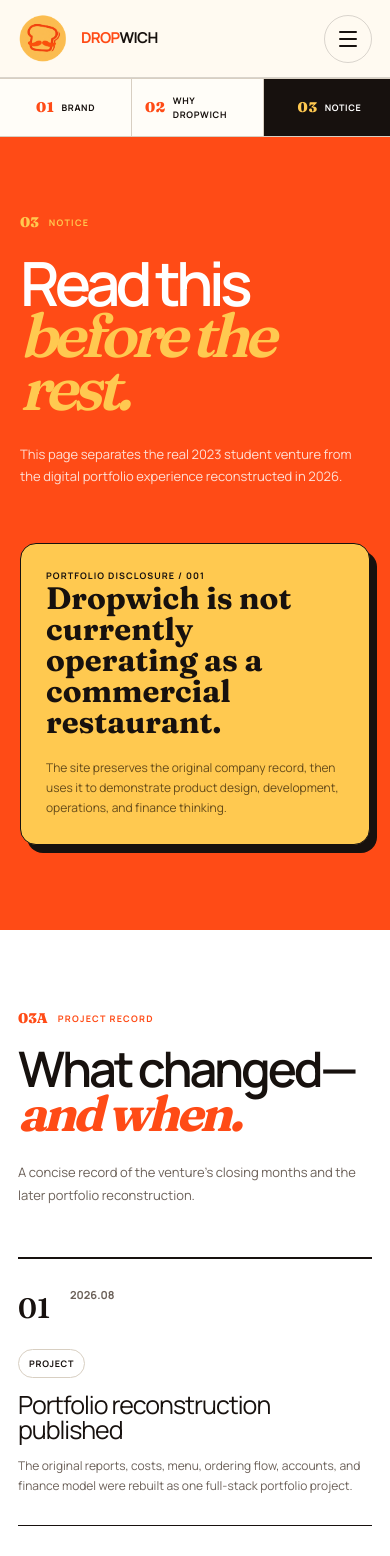
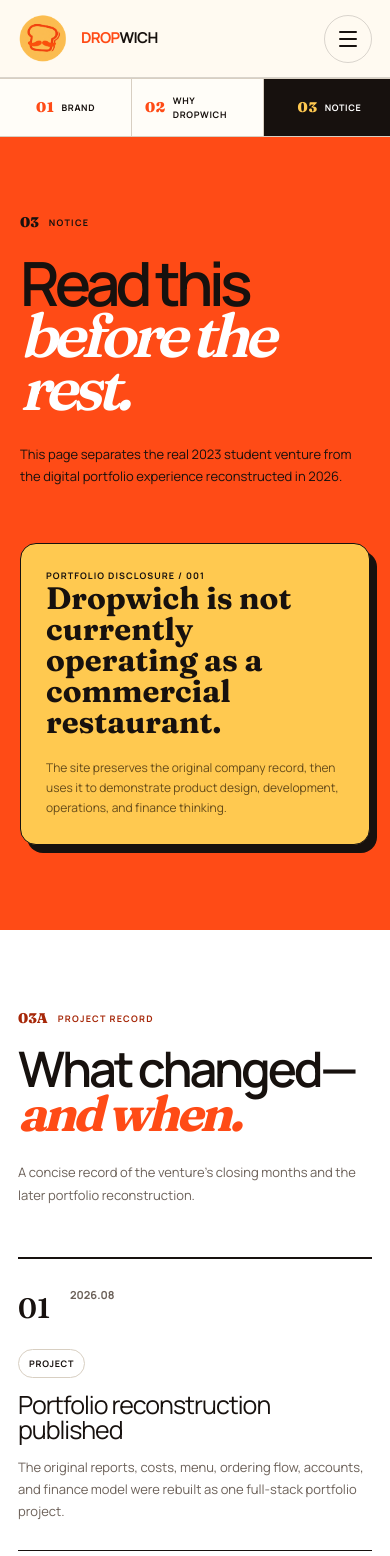
Before and after one commit to mizontheprogrammer/dropwich, a Next.js app: page /story/notice in a window 390 px wide. Shown: the top 1556 px of the page. Built offline with nearby package versions, Linux system fonts and the light colour scheme.

Commit message:
Polish About contrast and timeline layout

```diff
--- a/app/story/about.css
+++ b/app/story/about.css
@@ -5,6 +5,7 @@
   --about-line:#d8cfc2;
   --about-muted:#6c6159;
   --about-soft:#f2ece2;
+  --about-accent-dark:#a62708;
   min-height:100svh;
   overflow:visible;
   color:var(--ink);
@@ -12,7 +13,7 @@
 }
 .about-multipage .topbar{color:var(--ink)}
 .about-modern-section{padding:clamp(90px,10vw,150px) clamp(22px,7vw,112px)}
-.about-kicker{margin:0;display:flex;align-items:center;gap:10px;color:var(--red);font-size:10px;font-weight:900;letter-spacing:.14em;text-transform:uppercase}
+.about-kicker{margin:0;display:flex;align-items:center;gap:10px;color:var(--about-accent-dark);font-size:10px;font-weight:900;letter-spacing:.14em;text-transform:uppercase}
 .about-kicker span{font-family:"Fraunces",serif;font-size:14px;letter-spacing:0}
 .about-kicker.light{color:var(--yellow)}
 .about-section-heading{display:grid;grid-template-columns:.28fr 1.15fr .57fr;align-items:start;gap:clamp(24px,5vw,72px)}
@@ -44,7 +45,7 @@
 .brand-art-label{position:absolute;z-index:3;top:28px;left:30px;font-size:9px;font-weight:900;letter-spacing:.14em}
 .brand-modern-art>img{z-index:2;width:min(47%,430px);height:auto;border-radius:50%;filter:drop-shadow(0 22px 28px rgba(82,48,8,.2))}
 .brand-art-orbit,.brand-art-orbit::before,.brand-art-orbit::after{position:absolute;border:1px solid rgba(23,17,14,.32);border-radius:50%}.brand-art-orbit{width:74%;aspect-ratio:1}.brand-art-orbit::before,.brand-art-orbit::after{content:"";inset:12%}.brand-art-orbit::after{inset:25%;border-color:var(--red)}.brand-art-orbit i{width:13px;height:13px;position:absolute;border:2px solid var(--ink);border-radius:50%;background:var(--about-white)}.brand-art-orbit i:nth-child(1){top:7%;left:24%}.brand-art-orbit i:nth-child(2){right:4%;bottom:30%}.brand-art-orbit i:nth-child(3){left:13%;bottom:13%;background:var(--red)}
-.brand-art-word{z-index:1;position:absolute;inset:50% 4% auto;display:flex;justify-content:space-between;translate:0 -50%;font-family:"Manrope",sans-serif;font-size:clamp(72px,7.2vw,122px);font-weight:800;line-height:.8;letter-spacing:-.08em}.brand-art-word span:last-child{color:var(--red)}
+.brand-art-word{z-index:1;position:absolute;inset:50% 4% auto;display:flex;justify-content:space-between;translate:0 -50%;font-family:"Manrope",sans-serif;font-size:clamp(72px,7.2vw,122px);font-weight:800;line-height:.8;letter-spacing:-.08em}.brand-art-word span:last-child{color:var(--about-accent-dark)}
 .brand-modern-art>small{position:absolute;right:28px;bottom:24px;font-size:9px;font-weight:900;letter-spacing:.16em}
 .about-ledger{display:grid;grid-template-columns:repeat(4,1fr);color:#fff;background:var(--ink)}
 .about-ledger article{min-height:138px;padding:24px clamp(18px,3vw,40px);display:grid;grid-template-columns:28px 1fr;align-items:center;gap:14px;border-right:1px solid rgba(255,255,255,.2)}.about-ledger article:last-child{border-right:0}.about-ledger article>span{align-self:start;color:var(--yellow);font-family:"Fraunces",serif;font-size:16px}.about-ledger strong{display:block;font-family:"Manrope",sans-serif;font-size:clamp(28px,3vw,45px);line-height:1;letter-spacing:-.05em}.about-ledger small{display:block;margin-top:7px;color:#b7aaa3;font-size:9px;font-weight:800;letter-spacing:.09em}
@@ -52,8 +53,8 @@
 .brand-principle-grid article{min-height:370px;padding:34px clamp(22px,3vw,42px);display:flex;flex-direction:column;border-right:1px solid var(--ink)}.brand-principle-grid article:last-child{border-right:0}.brand-principle-grid article>div{display:flex;align-items:center;justify-content:space-between}.brand-principle-grid article>div span{font-family:"Fraunces",serif;font-size:20px}.brand-principle-grid svg{width:38px;height:38px;stroke-width:1.4}.brand-principle-grid h3{max-width:360px;margin:auto 0 18px;font-family:"Manrope",sans-serif;font-size:clamp(26px,2.6vw,40px);font-weight:600;line-height:1;letter-spacing:-.045em}.brand-principle-grid p{max-width:360px;margin:0;color:var(--about-muted);font-size:12px;line-height:1.7}
 .brand-system{color:#fff;background:var(--ink)}.brand-system-grid{margin-top:clamp(60px,8vw,105px);display:grid;grid-template-columns:1.25fr .75fr;gap:14px}.brand-system-grid>article{min-width:0;position:relative;overflow:hidden;border:1px solid rgba(255,255,255,.2);border-radius:22px}.brand-system-grid>article>span{position:absolute;z-index:3;top:20px;left:22px;font-size:9px;font-weight:900;letter-spacing:.12em}
 .brand-logo-tile{min-height:700px;grid-row:span 2;display:grid;place-items:center;color:var(--ink);background:var(--red)}.brand-logo-tile::before{content:"";width:68%;aspect-ratio:1;position:absolute;border:1px solid rgba(23,17,14,.35);border-radius:50%;box-shadow:0 0 0 85px rgba(255,201,80,.18),0 0 0 170px rgba(255,255,255,.07)}.brand-logo-tile img{z-index:1;width:min(48%,390px);height:auto;border-radius:50%}.brand-logo-tile>b{position:absolute;left:24px;bottom:24px;font-size:10px;letter-spacing:.11em}
-.brand-type-tile{min-height:340px;padding:78px 28px 28px;background:#fff;color:var(--ink)}.brand-type-tile p{margin:0 0 8px;color:var(--red);font-size:9px;font-weight:900;letter-spacing:.12em}.brand-type-tile strong{margin-bottom:38px;display:block;font-family:"Fraunces",serif;font-size:clamp(38px,4vw,62px);line-height:.9;letter-spacing:-.045em}.brand-type-tile b{font-size:11px;letter-spacing:.05em}
-.brand-palette-tile{min-height:346px;padding:68px 20px 20px;background:#25201d}.brand-palette-tile>div{height:100%;display:grid;grid-template-columns:1fr 1fr;gap:8px}.brand-palette-tile section{min-height:115px;padding:12px;display:flex;justify-content:flex-end;flex-direction:column;border-radius:12px;color:var(--ink);background:var(--yellow)}.brand-palette-tile section.orange{color:#fff;background:var(--red)}.brand-palette-tile section.ink{color:#fff;background:var(--ink);border:1px solid rgba(255,255,255,.2)}.brand-palette-tile section.cream{background:var(--about-paper)}.brand-palette-tile section i{display:none}.brand-palette-tile b{font-size:9px;text-transform:uppercase}.brand-palette-tile small{margin-top:3px;font-size:9px;opacity:.72}
+.brand-type-tile{min-height:340px;padding:78px 28px 28px;background:#fff;color:var(--ink)}.brand-type-tile p{margin:0 0 8px;color:var(--about-accent-dark);font-size:9px;font-weight:900;letter-spacing:.12em}.brand-type-tile strong{margin-bottom:38px;display:block;font-family:"Fraunces",serif;font-size:clamp(38px,4vw,62px);line-height:.9;letter-spacing:-.045em}.brand-type-tile b{font-size:11px;letter-spacing:.05em}
+.brand-palette-tile{min-height:346px;padding:68px 20px 20px;background:#25201d}.brand-palette-tile>div{height:100%;display:grid;grid-template-columns:1fr 1fr;gap:8px}.brand-palette-tile section{min-height:115px;padding:12px;display:flex;justify-content:flex-end;flex-direction:column;border-radius:12px;color:var(--ink);background:var(--yellow)}.brand-palette-tile section.orange{color:var(--ink);background:var(--red)}.brand-palette-tile section.ink{color:#fff;background:var(--ink);border:1px solid rgba(255,255,255,.2)}.brand-palette-tile section.cream{background:var(--about-paper)}.brand-palette-tile section i{display:none}.brand-palette-tile b{font-size:9px;text-transform:uppercase}.brand-palette-tile small{margin-top:3px;font-size:9px;opacity:.82}
 .brand-team-modern{background:var(--yellow)}.brand-team-modern .about-section-heading>p:last-child{color:#674c1e}.about-org-chart{max-width:1320px;margin:70px auto 0;padding:48px;border:1px solid rgba(23,17,14,.24);border-radius:24px;background:var(--about-white);box-shadow:12px 14px 0 var(--ink)}
 .about-org-chart .founder-card{width:min(380px,100%);min-height:88px;padding:16px 20px;border-radius:16px;background:var(--ink);box-shadow:none}.about-org-chart .founder-card .person-avatar{background:var(--red);color:#fff}.about-org-chart .person-card h3{font-family:"Manrope",sans-serif;font-size:15px}.about-org-chart .person-card small{font-size:8px}.about-org-chart .org-leaders{gap:12px}.about-org-chart .org-leaders .person-card{min-height:150px;padding:18px;border-radius:14px;background:#fff}.about-org-chart .member-card{min-height:62px;border-radius:12px}.about-org-chart .member-card h4{font-size:10px}.about-org-chart .org-department>header h3{font-family:"Manrope",sans-serif;font-size:18px}
 
@@ -65,23 +66,23 @@
 .school-line-caption{min-height:86px;padding:16px 20px;display:flex;align-items:center;justify-content:space-between;gap:20px;border-top:1px solid var(--ink);color:var(--ink);background:var(--about-paper)}.school-line-caption>div{display:flex;align-items:center;gap:12px}.school-line-caption svg{width:26px;height:26px;color:var(--red);stroke-width:1.5}.school-line-caption span{display:flex;flex-direction:column;color:var(--about-muted);font-size:10px;line-height:1.45}.school-line-caption b{color:var(--ink);font-size:10px;letter-spacing:.07em}.school-line-caption p{margin:0;font-size:9px;font-weight:850;letter-spacing:.1em}.school-line-caption strong{margin-left:7px;color:var(--red);font-family:"Fraunces",serif;font-size:24px;letter-spacing:0}
 @keyframes school-line-reveal{from{clip-path:inset(0 100% 0 0);opacity:0}to{clip-path:inset(0 0 0 0);opacity:1}}
 @keyframes school-line-scan{from{left:0;opacity:1}95%{opacity:1}to{left:100%;opacity:0}}
-.why-thesis{display:grid;grid-template-columns:.25fr 1.05fr .7fr;gap:clamp(28px,6vw,90px);align-items:start;background:var(--yellow)}.why-thesis h2{margin:0;font-family:"Manrope",sans-serif;font-size:clamp(48px,5.4vw,82px);font-weight:550;line-height:.91;letter-spacing:-.065em}.why-thesis h2 em{color:var(--red);font-family:"Fraunces",serif}.why-thesis blockquote{margin:45px 0 0;padding-left:24px;border-left:3px solid var(--red);font-family:"Fraunces",serif;font-size:clamp(23px,2.2vw,34px);line-height:1.25}.why-thesis>p:last-child{max-width:500px;margin:4px 0 0;color:#624b1d;font-size:13px;line-height:1.8}
+.why-thesis{display:grid;grid-template-columns:.25fr 1.05fr .7fr;gap:clamp(28px,6vw,90px);align-items:start;background:var(--yellow)}.why-thesis h2{margin:0;font-family:"Manrope",sans-serif;font-size:clamp(48px,5.4vw,82px);font-weight:550;line-height:.91;letter-spacing:-.065em}.why-thesis h2 em{color:var(--about-accent-dark);font-family:"Fraunces",serif}.why-thesis blockquote{margin:45px 0 0;padding-left:24px;border-left:3px solid var(--about-accent-dark);font-family:"Fraunces",serif;font-size:clamp(23px,2.2vw,34px);line-height:1.25}.why-thesis>p:last-child{max-width:500px;margin:4px 0 0;color:#624b1d;font-size:13px;line-height:1.8}
 .why-reasons-modern{background:#fff}.why-reasons-modern>div{margin-top:65px;display:grid;grid-template-columns:repeat(4,1fr);border-top:2px solid var(--ink);border-bottom:1px solid var(--ink)}.why-reasons-modern article{min-height:310px;padding:28px;display:flex;flex-direction:column;border-right:1px solid var(--ink)}.why-reasons-modern article:last-child{border-right:0}.why-reasons-modern article>span{font-family:"Fraunces",serif;font-size:21px}.why-reasons-modern h3{margin:auto 0 15px;font-family:"Manrope",sans-serif;font-size:26px;line-height:1;letter-spacing:-.04em}.why-reasons-modern p{margin:0;color:var(--about-muted);font-size:12px;line-height:1.7}.why-reasons-modern article:nth-child(2){background:var(--about-paper)}.why-reasons-modern article:nth-child(3){background:#ffd9c9}.why-reasons-modern article:nth-child(4){background:#e5f0d2}
-.why-outcome{color:#fff;background:var(--red)}.why-outcome>header{display:grid;grid-template-columns:.34fr 1.66fr;align-items:start;gap:40px}.why-outcome h2{margin:0;font-family:"Manrope",sans-serif;font-size:clamp(50px,5.6vw,86px);font-weight:550;line-height:.91;letter-spacing:-.065em}.why-outcome h2 em{color:var(--yellow);font-family:"Fraunces",serif}.why-outcome-grid{margin-top:70px;display:grid;grid-template-columns:repeat(4,1fr);border-top:1px solid rgba(255,255,255,.35)}.why-outcome-grid article{min-height:260px;padding:28px;border-right:1px solid rgba(255,255,255,.35)}.why-outcome-grid article:last-child{border-right:0}.why-outcome-grid svg{width:34px;height:34px;color:var(--yellow);stroke-width:1.5}.why-outcome-grid h3{margin:78px 0 13px;font-size:19px}.why-outcome-grid p{margin:0;color:#ffe0d5;font-size:11px;line-height:1.7}
+.why-outcome{color:var(--ink);background:var(--red)}.why-outcome .about-kicker{color:var(--ink)}.why-outcome>header{display:grid;grid-template-columns:.34fr 1.66fr;align-items:start;gap:40px}.why-outcome h2{margin:0;font-family:"Manrope",sans-serif;font-size:clamp(50px,5.6vw,86px);font-weight:550;line-height:.91;letter-spacing:-.065em}.why-outcome h2 em{color:#fff;font-family:"Fraunces",serif}.why-outcome-grid{margin-top:70px;display:grid;grid-template-columns:repeat(4,1fr);border-top:1px solid rgba(23,17,14,.45)}.why-outcome-grid article{min-height:260px;padding:28px;border-right:1px solid rgba(23,17,14,.45)}.why-outcome-grid article:last-child{border-right:0}.why-outcome-grid svg{width:34px;height:34px;color:var(--ink);stroke-width:1.5}.why-outcome-grid h3{margin:78px 0 13px;font-size:19px}.why-outcome-grid p{margin:0;color:var(--ink);font-size:13px;line-height:1.7}
 
 /* Notice */
-.notice-modern-hero{min-height:610px;padding:clamp(70px,8vw,125px) clamp(22px,7vw,112px);display:grid;grid-template-columns:1.1fr .9fr;align-items:end;gap:clamp(55px,9vw,145px);color:#fff;background:var(--red)}
-.notice-modern-hero h1{margin:24px 0 28px;font-family:"Manrope",sans-serif;font-size:clamp(66px,7.3vw,114px);font-weight:550;line-height:.84;letter-spacing:-.08em}.notice-modern-hero h1 em{color:var(--yellow);font-family:"Fraunces",serif}.notice-modern-hero>div>p:last-child{max-width:630px;margin:0;color:#ffe0d6;font-size:14px;line-height:1.75}
+.notice-modern-hero{min-height:610px;padding:clamp(70px,8vw,125px) clamp(22px,7vw,112px);display:grid;grid-template-columns:1.1fr .9fr;align-items:end;gap:clamp(55px,9vw,145px);color:var(--ink);background:var(--red)}
+.notice-modern-hero .about-kicker{color:var(--ink)}.notice-modern-hero h1{margin:24px 0 28px;font-family:"Manrope",sans-serif;font-size:clamp(66px,7.3vw,114px);font-weight:550;line-height:.84;letter-spacing:-.08em}.notice-modern-hero h1 em{color:#fff;font-family:"Fraunces",serif}.notice-modern-hero>div>p:last-child{max-width:630px;margin:0;color:var(--ink);font-size:14px;line-height:1.75}
 .notice-primary-disclosure{min-height:360px;padding:32px;display:flex;justify-content:flex-end;flex-direction:column;border:1px solid var(--ink);border-radius:20px;color:var(--ink);background:var(--yellow);box-shadow:12px 14px 0 var(--ink)}.notice-primary-disclosure>span{margin-bottom:auto;font-size:9px;font-weight:900;letter-spacing:.12em}.notice-primary-disclosure strong{font-family:"Fraunces",serif;font-size:clamp(29px,3vw,44px);line-height:1}.notice-primary-disclosure p{margin:20px 0 0;color:#664c1b;font-size:12px;line-height:1.7}
-.notice-record{background:#fff}.notice-modern-list{margin-top:clamp(60px,8vw,105px);border-top:2px solid var(--ink)}.notice-modern-list article{min-height:190px;padding:28px 0;display:grid;grid-template-columns:minmax(125px,.3fr) 1fr;gap:clamp(30px,6vw,95px);border-bottom:1px solid var(--ink)}.notice-modern-list article>div:first-child{display:flex;align-items:flex-start;justify-content:space-between;gap:20px}.notice-modern-list article>div:first-child span{font-family:"Fraunces",serif;font-size:28px}.notice-modern-list time{color:var(--about-muted);font-size:11px;font-weight:800}.notice-modern-list article>div:last-child{display:grid;grid-template-columns:100px 1fr minmax(260px,.75fr);align-items:start;gap:25px}.notice-modern-list b{width:max-content;padding:7px 10px;border:1px solid var(--about-line);border-radius:999px;font-size:9px;letter-spacing:.08em}.notice-modern-list h3{margin:0;font-family:"Manrope",sans-serif;font-size:clamp(25px,2.7vw,40px);line-height:1;letter-spacing:-.04em}.notice-modern-list p{margin:0;color:var(--about-muted);font-size:12px;line-height:1.7}
+.notice-record{background:#fff}.notice-modern-list{margin-top:clamp(60px,8vw,105px);border-top:2px solid var(--ink)}.notice-modern-list article{min-height:190px;padding:28px 0;display:grid;grid-template-columns:minmax(125px,.3fr) 1fr;gap:clamp(30px,6vw,95px);border-bottom:1px solid var(--ink)}.notice-modern-list article>div:first-child{display:flex;align-items:flex-start;justify-content:space-between;gap:20px}.notice-modern-list article>div:first-child span{font-family:"Fraunces",serif;font-size:28px}.notice-modern-list time{color:var(--about-muted);font-size:11px;font-weight:800}.notice-modern-list article>div:last-child{display:grid;grid-template-columns:100px 1fr minmax(260px,.75fr);align-items:start;gap:25px}.notice-modern-list b{width:max-content;padding:7px 10px;border:1px solid var(--about-line);border-radius:999px;font-size:9px;letter-spacing:.08em}.notice-modern-list h3{margin:0;font-family:"Manrope",sans-serif;font-size:clamp(25px,2.7vw,40px);line-height:1;letter-spacing:-.04em}.notice-modern-list p{margin:0;color:var(--about-muted);font-size:13px;line-height:1.7}
 .notice-record-notes{display:grid;grid-template-columns:.7fr 1.3fr;gap:clamp(50px,8vw,130px);color:#fff;background:var(--ink)}.notice-record-notes h2{margin:24px 0 0;font-family:"Manrope",sans-serif;font-size:clamp(48px,5.3vw,80px);font-weight:550;line-height:.91;letter-spacing:-.06em}.notice-record-notes h2 em{color:var(--yellow);font-family:"Fraunces",serif}.notice-record-notes>div{display:grid;grid-template-columns:repeat(3,1fr);border-top:1px solid rgba(255,255,255,.3)}.notice-record-notes article{min-height:360px;padding:28px 22px;display:flex;flex-direction:column;border-right:1px solid rgba(255,255,255,.3)}.notice-record-notes article:last-child{border-right:0}.notice-record-notes svg{width:34px;height:34px;color:var(--yellow);stroke-width:1.4}.notice-record-notes h3{margin:auto 0 14px;font-size:18px}.notice-record-notes article p{margin:0;color:#bdb0a8;font-size:11px;line-height:1.7}
 
 /* History */
 .history-modern-hero{min-height:530px;padding:clamp(70px,8vw,120px) clamp(22px,7vw,112px);display:grid;grid-template-columns:1.25fr .75fr;align-items:end;gap:45px;color:#fff;background:var(--ink)}
 .history-modern-hero h1{margin:24px 0 0;font-family:"Manrope",sans-serif;font-size:clamp(62px,6.9vw,108px);font-weight:550;line-height:.85;letter-spacing:-.075em}.history-modern-hero h1 em{color:var(--yellow);font-family:"Fraunces",serif}.history-modern-hero>p{max-width:520px;justify-self:end;margin:0 0 5px;color:#bdb0a8;font-size:13px;line-height:1.75}.history-range{grid-column:1/-1;margin-top:55px;display:grid;grid-template-columns:auto 1fr auto 1fr auto;align-items:center;gap:15px;color:var(--yellow);font-size:10px;font-weight:900;letter-spacing:.1em}.history-range i{height:1px;background:rgba(255,255,255,.35)}.history-range b{font-family:"Fraunces",serif;font-size:24px}
-.history-modern-timeline{position:relative;background:var(--about-soft)}.history-axis{display:none}.history-modern-entry{min-height:245px;display:grid;grid-template-columns:180px 72px minmax(0,1fr);gap:22px;position:relative}.history-modern-date{padding-top:36px;display:flex;flex-direction:column}.history-modern-date span{color:var(--red);font-family:"Fraunces",serif;font-size:17px}.history-modern-date time{margin-top:10px;font-family:"Manrope",sans-serif;font-size:clamp(28px,3vw,44px);font-weight:750;line-height:.95;letter-spacing:-.05em}.history-modern-marker{position:relative;z-index:1;padding-top:31px;display:flex;justify-content:center}.history-modern-marker::after{content:"";width:2px;position:absolute;z-index:-1;top:72px;bottom:-10px;left:50%;background:var(--ink)}.history-modern-entry:last-of-type .history-modern-marker::after{display:none}.history-modern-marker svg{width:50px;height:50px;padding:12px;border:2px solid var(--ink);border-radius:50%;background:var(--red);stroke-width:1.5}.history-peach .history-modern-marker svg{background:#ffb695}.history-sage .history-modern-marker svg{background:#9bcfae}.history-yellow .history-modern-marker svg{background:var(--yellow)}
-.history-modern-card{margin-bottom:22px;padding:34px clamp(25px,4vw,54px);display:grid;grid-template-columns:1fr minmax(240px,.7fr);column-gap:clamp(30px,6vw,85px);border:1px solid var(--ink);border-top:6px solid var(--red);border-radius:18px;background:#fff;box-shadow:8px 9px 0 var(--ink)}.history-peach .history-modern-card{border-top-color:#ffb695}.history-sage .history-modern-card{border-top-color:#78b995}.history-yellow .history-modern-card{border-top-color:var(--yellow)}.history-modern-card small{grid-column:1/-1;margin-bottom:16px;color:var(--red);font-size:9px;font-weight:900;letter-spacing:.12em}.history-modern-card h2{margin:0;font-family:"Fraunces",serif;font-size:clamp(34px,3.5vw,54px);line-height:.96;letter-spacing:-.045em}.history-modern-card>p{margin:16px 0 0;color:var(--about-muted);font-size:12px;line-height:1.7}.history-modern-card ul{grid-column:2;grid-row:2/4;margin:0;padding:0;align-self:center;list-style:none}.history-modern-card li{padding:10px 0 10px 20px;position:relative;border-bottom:1px solid var(--about-line);font-size:11px;line-height:1.45}.history-modern-card li::before{content:"";width:7px;height:7px;position:absolute;left:0;top:16px;border-radius:50%;background:var(--red)}
-.history-afterword{color:var(--ink);background:var(--yellow)}.history-afterword h2{margin:26px 0 65px;font-family:"Manrope",sans-serif;font-size:clamp(52px,5.8vw,90px);font-weight:550;line-height:.9;letter-spacing:-.07em}.history-afterword h2 em{color:var(--red);font-family:"Fraunces",serif}.history-afterword>div{display:grid;grid-template-columns:repeat(4,1fr);border-top:2px solid var(--ink);border-bottom:1px solid var(--ink)}.history-afterword article{min-height:150px;padding:24px;display:flex;justify-content:center;flex-direction:column;border-right:1px solid var(--ink)}.history-afterword article:last-child{border-right:0}.history-afterword strong{font-family:"Manrope",sans-serif;font-size:clamp(30px,3.2vw,48px);letter-spacing:-.05em}.history-afterword span{margin-top:5px;font-size:10px;font-weight:800;text-transform:uppercase;letter-spacing:.07em}
+.history-modern-timeline{position:relative;background:var(--about-soft)}.history-axis{display:none}.history-modern-entry{min-height:245px;display:grid;grid-template-columns:180px 72px minmax(0,1fr);gap:22px;position:relative}.history-modern-date{padding-top:36px;display:flex;flex-direction:column}.history-modern-date span{color:var(--about-accent-dark);font-family:"Fraunces",serif;font-size:17px}.history-modern-date time{margin-top:10px;font-family:"Manrope",sans-serif;font-size:clamp(28px,3vw,44px);font-weight:750;line-height:.95;letter-spacing:-.05em}.history-modern-marker{position:relative;z-index:1;padding-top:31px;display:flex;justify-content:center}.history-modern-marker::after{content:"";width:2px;position:absolute;z-index:-1;top:72px;bottom:-10px;left:50%;background:var(--ink)}.history-modern-entry:last-of-type .history-modern-marker::after{display:none}.history-modern-marker svg{width:50px;height:50px;padding:12px;border:2px solid var(--ink);border-radius:50%;background:var(--red);stroke-width:1.5}.history-peach .history-modern-marker svg{background:#ffb695}.history-sage .history-modern-marker svg{background:#9bcfae}.history-yellow .history-modern-marker svg{background:var(--yellow)}
+.history-modern-card{margin-bottom:22px;padding:34px clamp(25px,4vw,54px);display:grid;grid-template-columns:1fr minmax(240px,.7fr);column-gap:clamp(30px,6vw,85px);border:1px solid var(--ink);border-top:6px solid var(--red);border-radius:18px;background:#fff;box-shadow:8px 9px 0 var(--ink)}.history-peach .history-modern-card{border-top-color:#ffb695}.history-sage .history-modern-card{border-top-color:#78b995}.history-yellow .history-modern-card{border-top-color:var(--yellow)}.history-modern-card small{grid-column:1/-1;margin-bottom:16px;color:var(--about-accent-dark);font-size:9px;font-weight:900;letter-spacing:.12em}.history-modern-card h2{margin:0;font-family:"Fraunces",serif;font-size:clamp(34px,3.5vw,54px);line-height:.96;letter-spacing:-.045em}.history-modern-card>p{margin:16px 0 0;color:var(--about-muted);font-size:13px;line-height:1.7}.history-modern-card ul{grid-column:2;grid-row:2/4;margin:0;padding:0;align-self:center;list-style:none}.history-modern-card li{padding:10px 0 10px 20px;position:relative;border-bottom:1px solid var(--about-line);font-size:13px;line-height:1.45}.history-modern-card li::before{content:"";width:7px;height:7px;position:absolute;left:0;top:16px;border-radius:50%;background:var(--red)}
+.history-afterword{color:var(--ink);background:var(--yellow)}.history-afterword h2{margin:26px 0 65px;font-family:"Manrope",sans-serif;font-size:clamp(52px,5.8vw,90px);font-weight:550;line-height:.9;letter-spacing:-.07em}.history-afterword h2 em{color:var(--about-accent-dark);font-family:"Fraunces",serif}.history-afterword>div{display:grid;grid-template-columns:repeat(4,1fr);border-top:2px solid var(--ink);border-bottom:1px solid var(--ink)}.history-afterword article{min-height:150px;padding:24px;display:flex;justify-content:center;flex-direction:column;border-right:1px solid var(--ink)}.history-afterword article:last-child{border-right:0}.history-afterword strong{font-family:"Manrope",sans-serif;font-size:clamp(30px,3.2vw,48px);letter-spacing:-.05em}.history-afterword span{margin-top:5px;font-size:10px;font-weight:800;text-transform:uppercase;letter-spacing:.07em}
 @keyframes history-card-rise{from{opacity:0;transform:translateY(24px)}to{opacity:1;transform:none}}
 @supports (animation-timeline:view()){
   .history-modern-card{animation:history-card-rise linear both;animation-timeline:view();animation-range:entry 0 cover 28%}
--- a/app/story/history/page.tsx
+++ b/app/story/history/page.tsx
@@ -47,10 +47,10 @@ export default function HistoryPage() {
           <p className="about-kicker light"><span>04</span> HISTORY</p>
           <h1>Four moments.<br /><em>One continuous build.</em></h1>
         </div>
+        <p>Dropwich did not move in a straight line. It launched, learned from waste, closed, and later returned as a portfolio reconstruction.</p>
         <div className="history-range" aria-label="Timeline from October 2023 to the 2026 reconstruction">
           <span>OCT 2023</span><i aria-hidden="true" /><b>→</b><i aria-hidden="true" /><span>2026 REBUILD</span>
         </div>
-        <p>Dropwich did not move in a straight line. It launched, learned from waste, closed, and later returned as a portfolio reconstruction.</p>
       </section>
 
       <section className="history-modern-timeline about-modern-section" aria-label="Dropwich history timeline">
```
